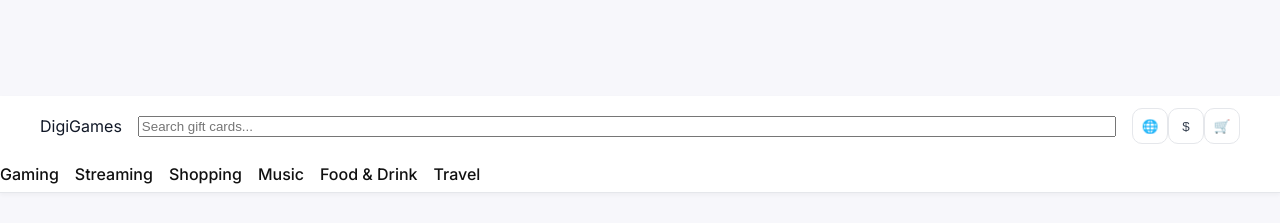
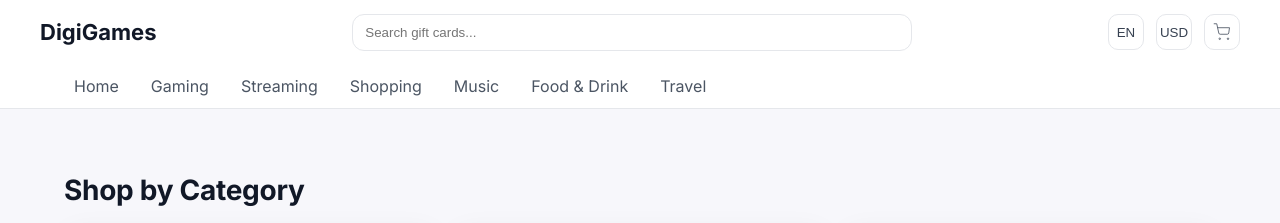
Before and after one commit to Digigames1/digi-backend, a React (Vite) app in the folder frontend/: page / in a window 1280 px wide. Shown: the top 223 px of the page. Built offline with nearby package versions, Linux system fonts and the light colour scheme.

Commit message:
feat: make header sticky and tidy layout

```diff
--- a/frontend/src/components/Header.tsx
+++ b/frontend/src/components/Header.tsx
@@ -1,26 +1,44 @@
-export default function Header() {
+import { Link, NavLink } from "react-router-dom";
+import CartIcon from "./icons/CartIcon";
+import { LanguageMenu, CurrencyMenu } from "./menus/LanguageCurrencyMenu";
+import { useEffect, useState } from "react";
+import { totalCount } from "../store/cart";
+
+export default function Header(){
+  const [lang,setLang] = useState("EN");
+  const [cur,setCur] = useState("USD");
+  const [count,setCount] = useState(0);
+  useEffect(()=>{
+    setCount(totalCount());
+    const t=setInterval(()=>setCount(totalCount()),800);
+    return ()=>clearInterval(t);
+  },[]);
+
   return (
-    <header className="site-header">
-      <div className="container header-inner">
-        <div className="logo">DigiGames</div>
-        {/* пошук */}
-        <input type="search" className="search" placeholder="Search gift cards..." />
-        {/* кнопки мова/валюта/корзина */}
-        <div className="header-actions">
-          <button className="icon-btn">🌐</button>
-          <button className="icon-btn">$</button>
-          <button className="icon-btn">🛒</button>
+    <header className="header-wrap"> {/* <-- sticky застосуємо до цього контейнера */}
+      <div className="topbar">
+        <div className="container topbar-inner">
+          <Link to="/" className="brand">DigiGames</Link>
+          <div className="search"><input placeholder="Search gift cards..." /></div>
+          <nav className="topnav" aria-label="Actions">
+            <LanguageMenu value={lang} onChange={setLang}/>
+            <CurrencyMenu value={cur} onChange={setCur}/>
+            <Link to="/cart" className="icon-btn badge" aria-label="Cart">
+              <CartIcon/>{count>0 && <span className="badge-dot">{count}</span>}
+            </Link>
+          </nav>
         </div>
       </div>
-      {/* навігація */}
-      <nav className="nav">
-        <a href="/gaming">Gaming</a>
-        <a href="/streaming">Streaming</a>
-        <a href="/shopping">Shopping</a>
-        <a href="/music">Music</a>
-        <a href="/fooddrink">Food & Drink</a>
-        <a href="/travel">Travel</a>
-      </nav>
+
+      <div className="topcats container">
+        <NavLink to="/" end>Home</NavLink>
+        <NavLink to="/gaming">Gaming</NavLink>
+        <NavLink to="/streaming">Streaming</NavLink>
+        <NavLink to="/shopping">Shopping</NavLink>
+        <NavLink to="/music">Music</NavLink>
+        <NavLink to="/fooddrink">Food & Drink</NavLink>
+        <NavLink to="/travel">Travel</NavLink>
+      </div>
     </header>
   );
 }
--- a/frontend/src/main.tsx
+++ b/frontend/src/main.tsx
@@ -2,4 +2,14 @@ import React from "react";
 import ReactDOM from "react-dom/client";
 import "./styles/global.css";
 import App from "./App";
+
+if (typeof window !== "undefined") {
+  const onScroll = () => {
+    if (window.scrollY > 2) document.body.classList.add("has-scroll");
+    else document.body.classList.remove("has-scroll");
+  };
+  window.addEventListener("scroll", onScroll, { passive: true });
+  onScroll();
+}
+
 ReactDOM.createRoot(document.getElementById("root")!).render(<App />);
--- a/frontend/src/styles/global.css
+++ b/frontend/src/styles/global.css
@@ -2,13 +2,13 @@
 
 *,*::before,*::after{box-sizing:border-box}
 html,body,#root{height:100%}
-/* щоб контент не заїжджав під хедер */
+/* 0) скасувати попереднє */
 body{
   margin:0;background:#F7F7FB;color:#111827;
   font-family:Inter,system-ui,-apple-system,Segoe UI,Roboto,sans-serif;
   -webkit-font-smoothing:antialiased;
   -moz-osx-font-smoothing:grayscale;
-  padding-top:96px; /* висота хедера (можна підправити) */
+  padding-top:0 !important;
 }
 :root{
   --brand:#6F42C1; --ink:#111827; --muted:#6B7280;
@@ -19,12 +19,17 @@ body{
 .container{max-width:var(--container);margin:0 auto;padding:0 24px}
 .section-title{font-size:28px;font-weight:700;letter-spacing:-.01em;margin:32px 0 16px}
 
-.topbar{background:#fff;border-bottom:1px solid var(--card-border)}
-.topbar-inner{height:64px;display:flex;align-items:center;gap:16px}
+.header-wrap{
+  position:sticky;top:0;z-index:50;
+  background:#fff;
+  border-bottom:1px solid var(--card-border);
+  box-shadow:0 0 0 rgba(0,0,0,0);
+  transition:box-shadow .15s ease;
+}
+.topbar{ background:#fff; }
+.topbar-inner{height:64px;display:flex;align-items:center;gap:16px;padding:0}
 .brand{font-weight:700;font-size:22px;color:var(--ink);text-decoration:none}
-.topnav{display:flex;gap:16px;font-size:14px}
-.topnav a{color:#374151;text-decoration:none;padding:8px 10px;border-radius:8px}
-.topnav a:hover{background:#F3F4F6}
+.topnav{display:flex;gap:12px;align-items:center}
 .search{flex:1;display:flex;justify-content:center}
 .search input{
   width:min(560px,100%);
@@ -34,12 +39,13 @@ body{
   outline:none;
   background:#fff;
 }
-
 .icon-btn{display:inline-flex;align-items:center;justify-content:center;width:36px;height:36px;border:1px solid var(--card-border);border-radius:10px;background:#fff;color:#374151;cursor:pointer}
 .icon-btn:hover{background:#F3F4F6}
+.topcats{ display:flex; gap:12px; align-items:center; height:44px; }
+.topcats a{ color:#4b5563; text-decoration:none; padding:8px 10px; border-radius:8px }
+.topcats a:hover{ background:#F3F4F6 }
+.has-scroll .header-wrap{ box-shadow: 0 2px 10px rgba(17,24,39,.08); }
 
-.btn{border:1px solid var(--card-border);background:#fff;border-radius:10px;padding:8px 12px;font-weight:600;cursor:pointer}
-.btn:hover{background:#F3F4F6}
 
 .grid{display:grid;gap:16px}
 .grid.categories{grid-template-columns:repeat(1,1fr)}
@@ -96,10 +102,6 @@ a:hover{ text-decoration:underline }
   min-width:18px; height:18px; display:grid; place-items:center; border-radius:999px; padding:0 4px;
 }
 
-/* second row of header categories */
-.topcats{ display:flex; gap:12px; align-items:center; height:44px; }
-.topcats a{ color:#4b5563; text-decoration:none; padding:8px 10px; border-radius:8px }
-.topcats a:hover{ background:#F3F4F6 }
 
 /* buttons */
 .btn{ border:1px solid var(--card-border); background:#fff; border-radius:10px; padding:8px 12px; font-weight:600; cursor:pointer }
@@ -149,37 +151,3 @@ a:hover{ text-decoration:underline }
 /* hover animations */
 .card, .cat-card { transition: transform .18s ease, box-shadow .18s ease }
 .card:hover { transform: translateY(-4px); box-shadow: 0 18px 46px rgba(17,24,39,.12) }
-
-/* Sticky Header */
-.site-header {
-  position: sticky;
-  top: 0;
-  z-index: 50;
-  background: #fff;
-  border-bottom: 1px solid #e5e7eb;
-  box-shadow: 0 2px 4px rgba(0,0,0,0.04);
-}
-
-/* внутрішня частина */
-.header-inner {
-  display: flex;
-  align-items: center;
-  justify-content: space-between;
-  gap: 16px;
-  padding: 12px 0;
-}
-
-.nav {
-  display: flex;
-  gap: 16px;
-  padding: 8px 0;
-}
-
-.nav a {
-  font-weight: 500;
-  color: #111;
-  text-decoration: none;
-}
-.nav a:hover {
-  color: #2563eb;
-}
```
